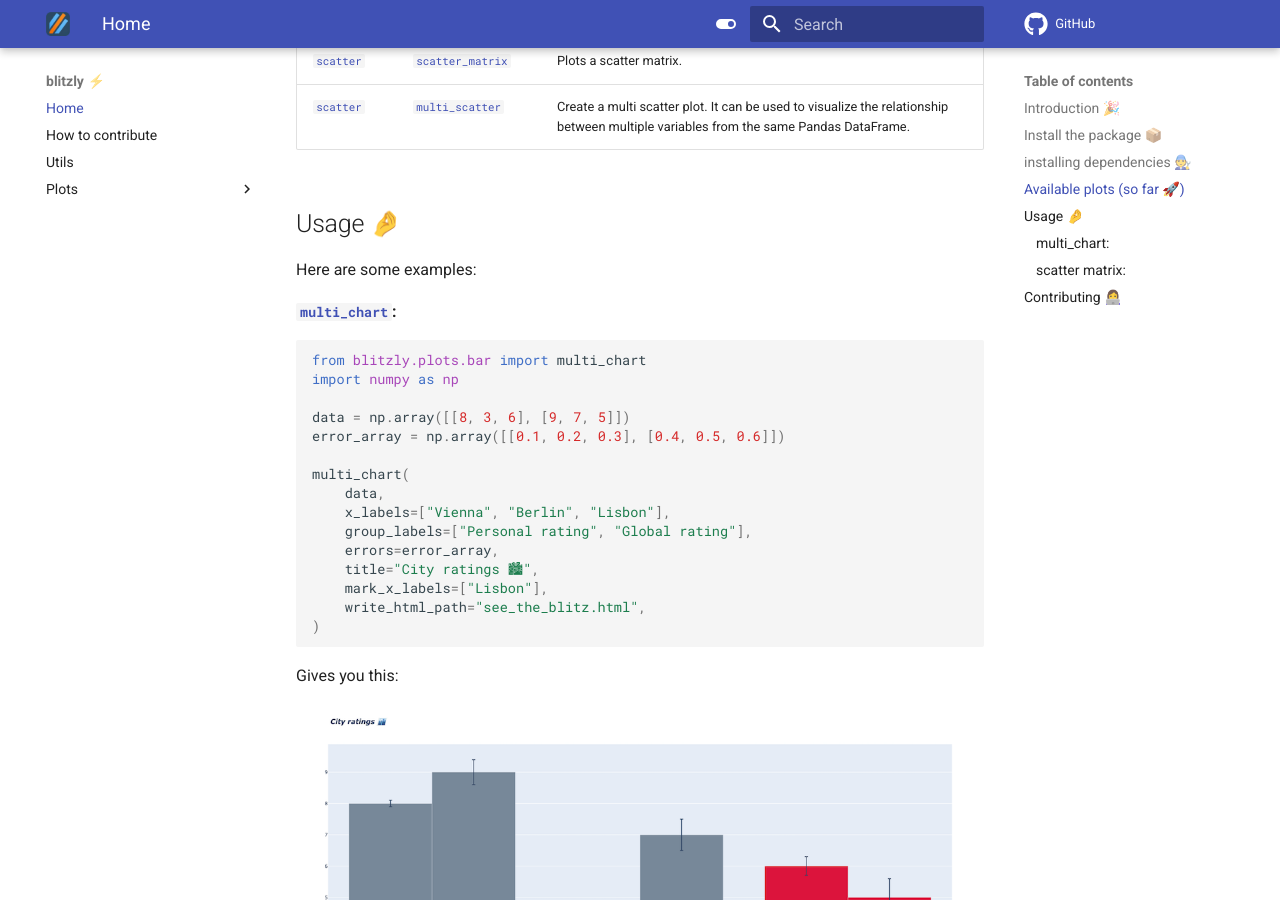
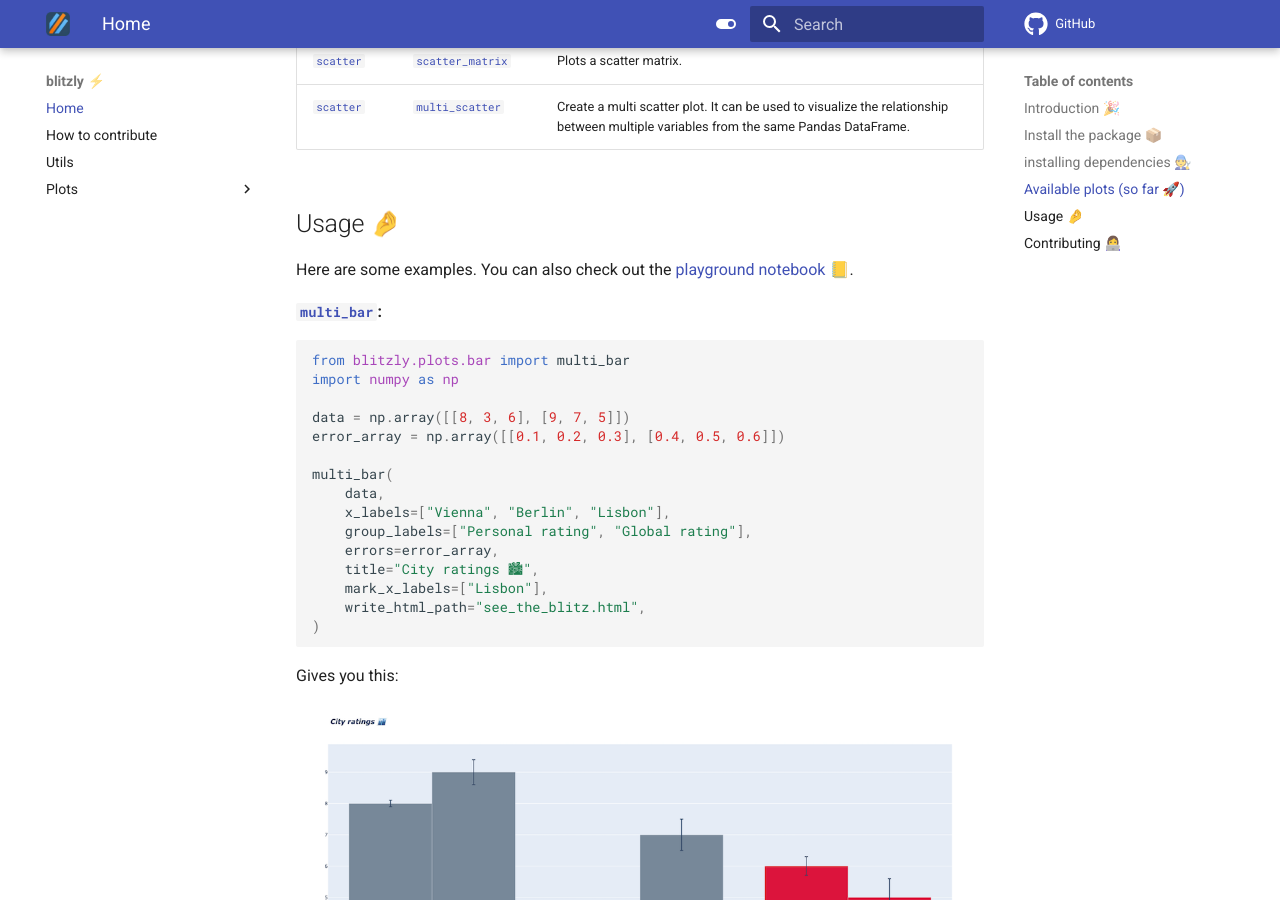
Before and after one commit to invia-flights/blitzly, an MkDocs documentation site: the page built from docs/README.md, in a window 1280 px wide and 900 px high, scrolled down 1637 px. Built offline with MkDocs 1.6.1 and Material for MkDocs 9.7.7, drawn with Linux system fonts in a browser that asks for light colours; comment, search, counter and statistics services are not loaded.

Commit message:
docs: add playground notebook

````diff
--- a/docs/README.md
+++ b/docs/README.md
@@ -50,17 +50,17 @@ poetry install
 | [`scatter`](https://invia-flights.github.io/blitzly/plots/scatter/) | [`multi_scatter`](https://invia-flights.github.io/blitzly/plots/scatter/#blitzly.plots.scatter.multi_scatter) | Create a multi scatter plot. It can be used to visualize the relationship between multiple variables from the same Pandas DataFrame. |
 
 ## Usage 🤌
-Here are some examples:
+Here are some examples. You can also check out the [playground notebook](https://github.com/invia-flights/blitzly/blob/main/examples/playground.ipynb) 📒.
 
-#### [`multi_chart`](https://invia-flights.github.io/blitzly/plots/bar/#blitzly.plots.bar.multi_chart):
+**[`multi_bar`](https://invia-flights.github.io/blitzly/plots/bar/#blitzly.plots.bar.multi_bar):**
 ```python
-from blitzly.plots.bar import multi_chart
+from blitzly.plots.bar import multi_bar
 import numpy as np
 
 data = np.array([[8, 3, 6], [9, 7, 5]])
 error_array = np.array([[0.1, 0.2, 0.3], [0.4, 0.5, 0.6]])
 
-multi_chart(
+multi_bar(
     data,
     x_labels=["Vienna", "Berlin", "Lisbon"],
     group_labels=["Personal rating", "Global rating"],
@@ -74,7 +74,7 @@ Gives you this:
 
 <img src="https://github.com/invia-flights/blitzly/raw/main/docs/assets/images/example_plots/multi_bars.png" alt="multi bars plot" width="1000" height="555"/>
 
-#### [`scatter matrix`](https://invia-flights.github.io/blitzly/plots/scatter/#blitzly.plots.scatter.scatter_matrix):
+**[`scatter matrix`](https://invia-flights.github.io/blitzly/plots/scatter/#blitzly.plots.scatter.scatter_matrix):**
 ```python
     from blitzly.plots.scatter import scatter_matrix
     import numpy as np
````
Also changed, not shown: 3 other files.
